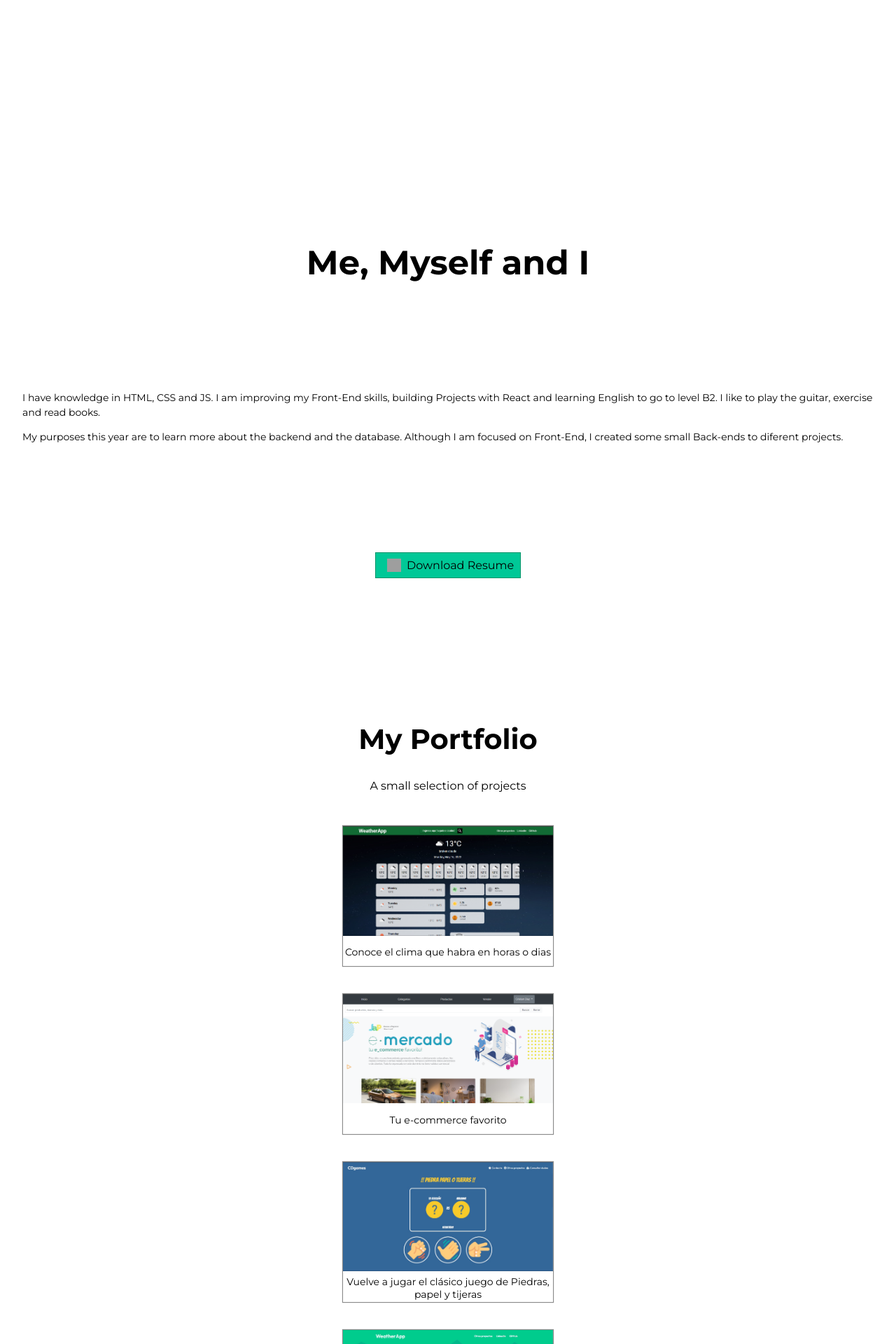
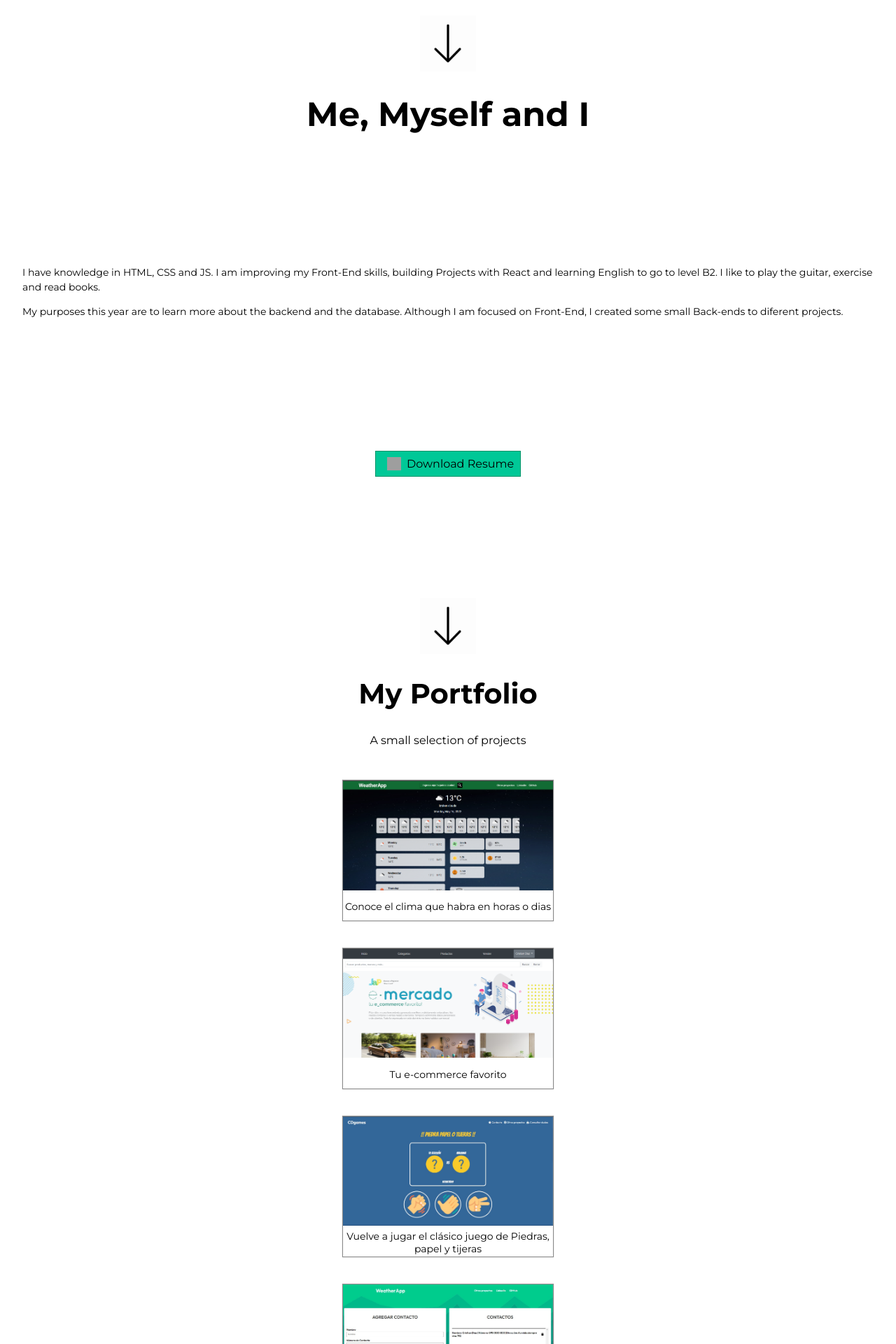
Before and after one commit to cristiandiazperdomo/Portfolio, a React (Create React App) app: page / in a window 1280 px wide. Shown: the part 800-2720 px from the top of the page at 70% size. Built offline with nearby package versions, Linux system fonts and the light colour scheme; grey boxes are pictures that could not be loaded.

Commit message:
improving guide

```diff
--- a/src/components/Header/Header.css
+++ b/src/components/Header/Header.css
@@ -25,6 +25,7 @@
     justify-content: flex-end;
 }
 .Header a {
+	color: var(--black);
 	display: flex;
 	align-items: center;
 	text-decoration: none;
--- a/src/containers/Home.js
+++ b/src/containers/Home.js
@@ -43,7 +43,7 @@ export const Home = () => {
 						<p className="rol">Front-End Developer</p>
 					</article>
 					<footer>
-						<img src={require('../img/flecha.png')} alt="arrow"  className="presentation-arrow"/>
+						<img src={require('../img/flecha-animated.gif')} alt="arrow"  className="presentation-arrow"/>
 					</footer>
 				</div>
 				<div className="whoiam">
@@ -61,15 +61,18 @@ export const Home = () => {
 							Although I am focused on Front-End, I created some small Back-ends to diferent projects.
 						</p>
 					</article>
-					<footer>
+					<article>
 						<Link to={require('../img/cv.pdf')} target="_blank" rel='noopener noreferrer' className="dowload-cv" download>
 							<img src="https://cdn-icons-png.flaticon.com/512/724/724933.png" alt="dowload" className="icon-dowload"/>
 							Download Resume
 						</Link>
+					</article>
+					<footer>
+						<img src={require('../img/flecha-animated.gif')} alt="arrow"  className="presentation-arrow"/>
 					</footer>
 				</div>
 			</section>
-			<section>
+			<section className="section-projects">
 				<h2 className="projects-title">My Portfolio</h2>
 				<p className="projects-description">A small selection of projects</p>
 				<div className="projects">
--- a/src/styles/components/Home.css
+++ b/src/styles/components/Home.css
@@ -15,6 +15,9 @@
 	height: 100%;
 }
 .presentation-info {
+	display: flex;
+    flex-direction: column;
+    justify-content: space-between;
 	padding: 32px 32px;
 	height: 100vh;
 }
@@ -42,9 +45,8 @@
 }
 .presentation-arrow {
 	display: block;
-	transform: rotate(90deg);
 	margin: 0 auto;
-	height: 40px;
+	height: 80px;
 }
 .rol {
 	margin: 8px 0 16px 0;
@@ -54,13 +56,16 @@
 .whoiam {
 	display: flex;
     flex-direction: column;
-    justify-content: space-evenly;
-	height: 100vh;
-	padding: 32px 32px;
+    justify-content: space-between;
+    height: 100vh;
+    padding: 0 32px;
 }
 .header-whoiam {
 	font-size: 32px;
 	text-align: center;
+}
+.header-whoiam h2 {
+	margin-top: 0;
 }
 .header-whoiam .header-whoiam-img {
 	display: block;
@@ -87,6 +92,7 @@
     background-color: var(--light-teal);
     border: 1px solid var(--dark-teal);
     text-decoration: none;
+    margin: 0 auto;
     padding: 8px;
 }
 .icon-dowload {
@@ -95,9 +101,11 @@
 }
 
 /*PROJECTS SECTION*/
-
+.section-projects {
+	padding: 32px 32px;
+}
 .projects {
-    padding: 32px 32px;
+    padding: 32px 0;
     grid-gap: 40px;
     display: grid;
     grid-template-columns: repeat(1, 1fr);
@@ -106,6 +114,7 @@
     align-content: space-evenly;
 }
 .projects-title {
+	margin-top: 0;
 	font-weight: 700;
 	font-size: 40px;
     text-align: center;
```
Also changed, not shown: src/img/flecha-animated.gif (added).
